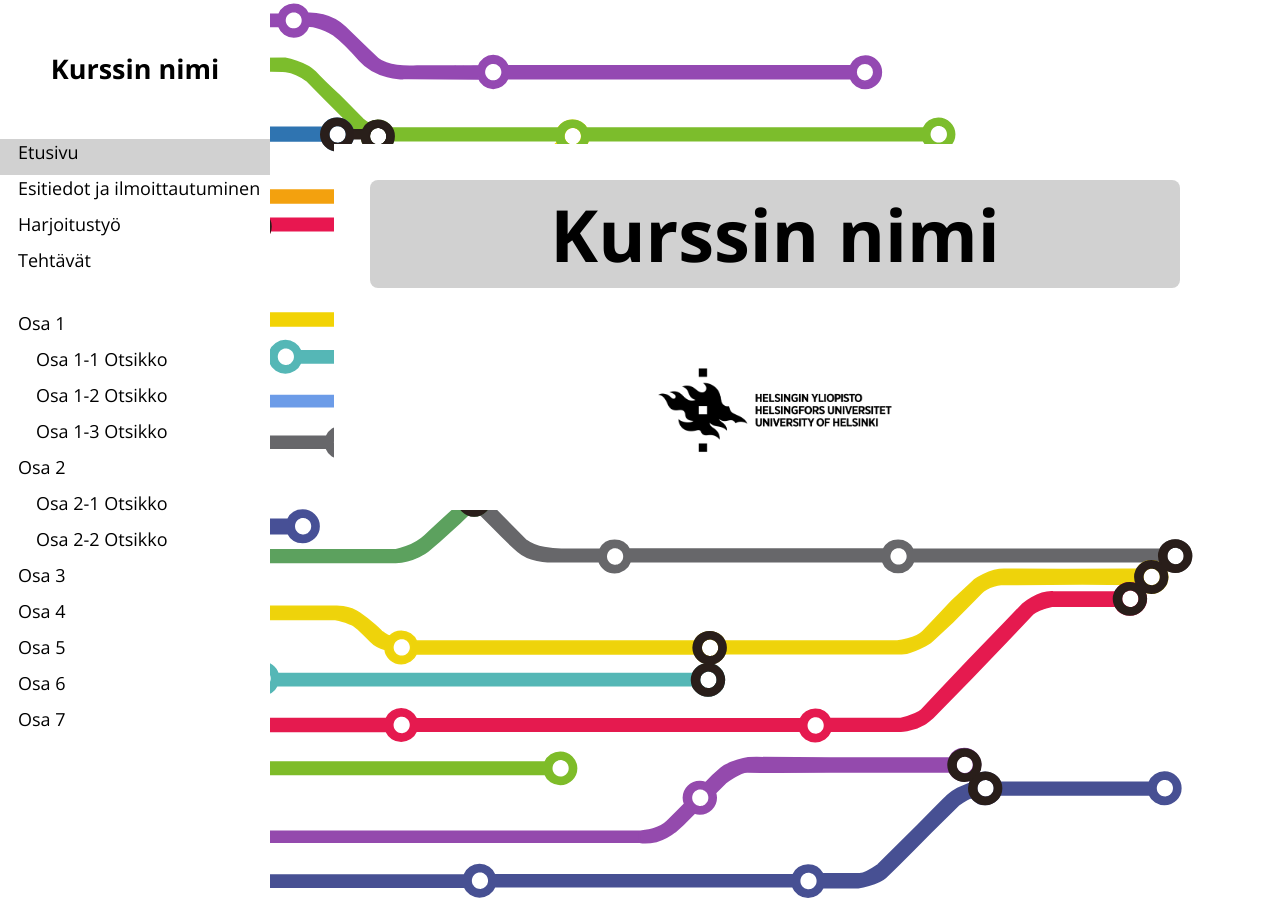
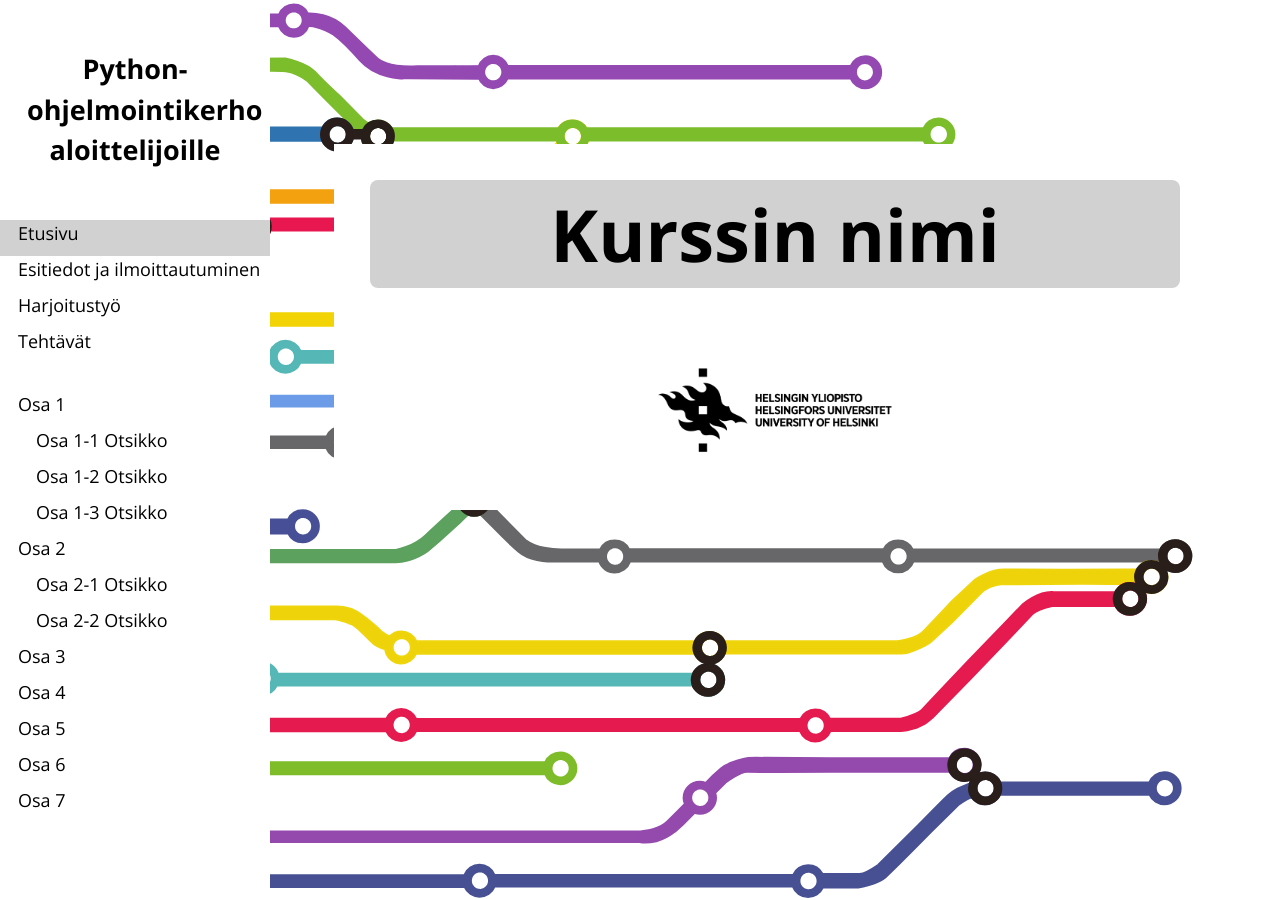
Before and after one commit to pupunu/pupunu.github.io, a Jekyll site: the page built from index.md, in a window 1280 px wide. Built offline with Jekyll 4.4.1, drawn with Linux system fonts in a browser that asks for light colours.

Commit message:
alustettu

```diff
--- a/_config.yml
+++ b/_config.yml
@@ -18,9 +18,9 @@
 # You can create any custom variable you would like, and they will be accessible
 # in the templates via {{ site.myvariable }}.
 
-title: Kurssin nimi
-baseurl: "/hy-kurssisivu-vaalea" # the subpath of your site, e.g. /blog
-url: "https://millakortelainen.github.io/hy-kurssisivu-vaalea/" # the base hostname & protocol for your site, e.g. http://example.com
+title: Python-ohjelmointikerho aloittelijoille
+baseurl: "/python-alkajat" # the subpath of your site, e.g. /blog
+url: "https://pupunu.github.io/python-alkajat/" # the base hostname & protocol for your site, e.g. http://example.com
 
 # Build settings
 plugins:
```
